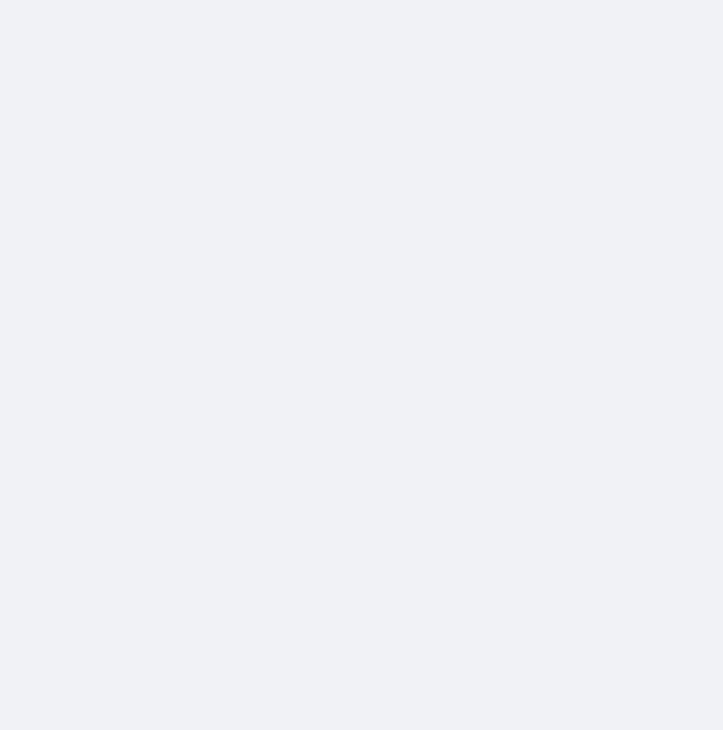
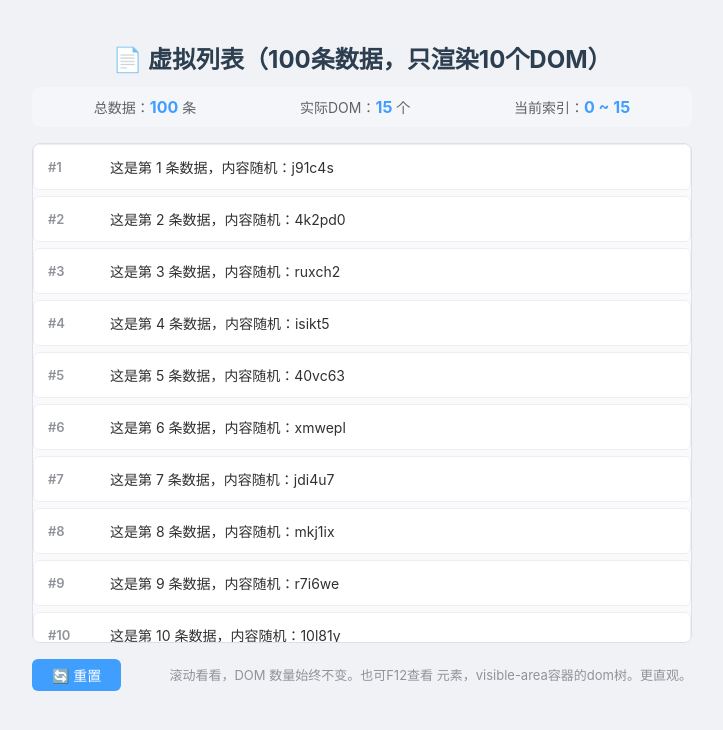
Before and after one commit to Werdnaofwiz/vue-2-demo-for-learning, a Vue app: page /virtual-list in a window 1280 px wide. Shown: the top 730 px of the page, without its empty margins (278-1001 px from the left). Built offline with nearby package versions, Linux system fonts and the light colour scheme.

Commit message:
虚拟列表完成

```diff
--- a/src/router/index.js
+++ b/src/router/index.js
@@ -87,6 +87,11 @@ const routes = [
     name: "Loadmore",
     component: () => import("@/views/LoadMoreDemo.vue"), // 触底加载
   },
+  {
+    path: "/virtual-list",
+    name: "Loadmore",
+    component: () => import("@/views/VirtualList.vue"), // 虚拟列表
+  },
   // 后面可以继续添加更多课题
 ];
 
--- /dev/null
+++ b/src/views/VirtualList.vue
@@ -0,0 +1,252 @@
+<template>
+  <div class="app">
+    <h2>📄 虚拟列表（100条数据，只渲染10个DOM）</h2>
+    <div class="info-bar">
+      <span
+        >总数据：<strong>{{ list.length }}</strong> 条</span
+      >
+      <span
+        >实际DOM：<strong>{{ visibleData.length }}</strong> 个</span
+      >
+      <span
+        >当前索引：<strong>{{ startIndex }} ~ {{ endIndex }}</strong></span
+      >
+    </div>
+
+    <div class="scroll-container" ref="scrollContainer" @scroll="handleScroll">
+      <!-- 占位容器：撑开滚动条 -->
+      <div class="scroll-phantom" :style="{ height: totalHeight + 'px' }">
+        <!-- 实际渲染层：通过 translateY 定位 -->
+        <div
+          class="visible-area"
+          :style="{ transform: `translateY(${offsetY}px)` }"
+        >
+          <div v-for="item in visibleData" :key="item.id" class="list-item">
+            <span class="id">#{{ item.id }}</span>
+            <span class="text">{{ item.text }}</span>
+          </div>
+        </div>
+      </div>
+    </div>
+
+    <div class="footer-info">
+      <button @click="reset">🔄 重置</button>
+      <span style="color: #909399; font-size: 13px">
+        滚动看看，DOM 数量始终不变。也可F12查看
+        元素，visible-area容器的dom树。更直观。
+      </span>
+    </div>
+  </div>
+</template>
+
+<script>
+// ============================================================
+// 【API 层】模拟后端数据
+// ============================================================
+const mockApi = {
+  _database: Array.from({ length: 100 }, (_, i) => ({
+    id: i + 1,
+    text: `这是第 ${i + 1} 条数据，内容随机：${Math.random()
+      .toString(36)
+      .slice(2, 8)}`,
+  })),
+
+  async getList() {
+    // 模拟网络延迟
+    await new Promise((resolve) => setTimeout(resolve, 200));
+    // 一次性返回全部数据（虚拟列表的前提）
+    return {
+      data: this._database,
+      total: this._database.length,
+    };
+  },
+};
+
+// ============================================================
+// 【组件层】
+// ============================================================
+export default {
+  name: "VirtualList",
+
+  data() {
+    return {
+      list: [], // 全量数据（100条）
+      itemHeight: 52, // 每条数据固定高度（含 margin）
+      bufferSize: 5, // 上下额外多渲染5条（缓冲区）
+      scrollTop: 0, // 当前滚动位置
+    };
+  },
+
+  computed: {
+    // 总高度 = 数据量 × 单项高度
+    totalHeight() {
+      return this.list.length * this.itemHeight;
+    },
+
+    // 当前可见范围（核心算法）
+    startIndex() {
+      if (this.list.length === 0) return 0;
+      const index = Math.floor(this.scrollTop / this.itemHeight);
+      return Math.max(0, index - this.bufferSize);
+    },
+
+    endIndex() {
+      if (this.list.length === 0) return 0;
+      const container = this.$refs.scrollContainer;
+      if (!container) return this.bufferSize;
+      //   const visibleCount = Math.ceil(container.clientHeight / this.itemHeight);
+      const index = Math.ceil(
+        (this.scrollTop + container.clientHeight) / this.itemHeight,
+      );
+      return Math.min(this.list.length, index + this.bufferSize);
+    },
+
+    // 当前要渲染的数据（slice 截取）
+    visibleData() {
+      return this.list.slice(this.startIndex, this.endIndex);
+    },
+
+    // 偏移量：让渲染层对齐滚动位置
+    offsetY() {
+      return this.startIndex * this.itemHeight;
+    },
+  },
+
+  mounted() {
+    this.loadData();
+  },
+
+  methods: {
+    // 加载数据（一次性拉取全部）
+    async loadData() {
+      try {
+        const result = await mockApi.getList();
+        this.list = result.data;
+      } catch (err) {
+        console.error("加载失败:", err);
+      }
+    },
+
+    // 滚动监听
+    handleScroll(e) {
+      this.scrollTop = e.target.scrollTop;
+    },
+
+    // 重置
+    reset() {
+      this.scrollTop = 0;
+      this.$refs.scrollContainer.scrollTop = 0;
+      this.loadData();
+    },
+  },
+};
+</script>
+
+<style scoped>
+.app {
+  max-width: 700px;
+  margin: 0 auto;
+  padding: 20px;
+  font-family: -apple-system, "PingFang SC", "Microsoft YaHei", sans-serif;
+}
+
+h2 {
+  text-align: center;
+  color: #2c3e50;
+  margin-bottom: 12px;
+}
+
+.info-bar {
+  display: flex;
+  justify-content: space-around;
+  padding: 10px;
+  background: #f4f6f9;
+  border-radius: 8px;
+  margin-bottom: 16px;
+  font-size: 14px;
+  color: #606266;
+}
+.info-bar strong {
+  color: #409eff;
+  font-size: 16px;
+}
+
+.scroll-container {
+  height: 500px;
+  overflow-y: auto;
+  border: 1px solid #dcdfe6;
+  border-radius: 8px;
+  background: #fafafa;
+  position: relative;
+}
+
+/* 占位容器：撑开滚动条 */
+.scroll-phantom {
+  position: relative;
+  /* height 由 JS 动态设置 */
+}
+
+/* 实际渲染层：绝对定位 + translateY 偏移 */
+.visible-area {
+  position: absolute;
+  top: 0;
+  left: 0;
+  right: 0;
+  will-change: transform;
+}
+
+.list-item {
+  display: flex;
+  align-items: center;
+  gap: 12px;
+  padding: 10px 14px;
+  margin-bottom: 6px;
+  height: 46px;
+  background: #ffffff;
+  border-radius: 6px;
+  border: 1px solid #ebeef5;
+  transition: background 0.15s;
+  box-sizing: border-box;
+}
+
+.list-item:hover {
+  background: #f0f2f5;
+}
+
+.id {
+  flex-shrink: 0;
+  width: 50px;
+  font-size: 13px;
+  font-weight: 600;
+  color: #909399;
+}
+
+.text {
+  font-size: 14px;
+  color: #303133;
+  white-space: nowrap;
+  overflow: hidden;
+  text-overflow: ellipsis;
+}
+
+.footer-info {
+  margin-top: 16px;
+  display: flex;
+  justify-content: space-between;
+  align-items: center;
+}
+
+.footer-info button {
+  padding: 6px 20px;
+  border: none;
+  border-radius: 6px;
+  background: #409eff;
+  color: #fff;
+  cursor: pointer;
+  font-size: 14px;
+  transition: background 0.2s;
+}
+.footer-info button:hover {
+  background: #66b1ff;
+}
+</style>
--- a/src/views/homepage/HomePage.vue
+++ b/src/views/homepage/HomePage.vue
@@ -100,6 +100,12 @@ export default {
           description: "性能优化5",
           path: "/loadmore",
         },
+
+        {
+          title: "虚拟列表",
+          description: "性能优化6",
+          path: "/virtual-list",
+        },
       ],
     };
   },
```
